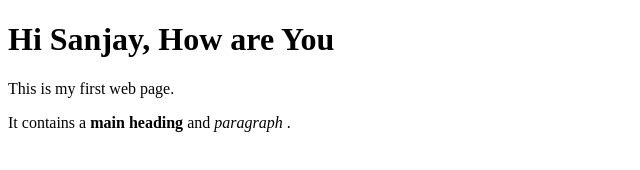
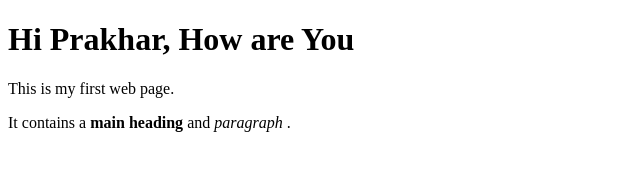
Before and after one commit to yudfgh/sanjayrepo, a plain HTML site: page index.html in a window 1280 px wide. Shown: the whole page, without its empty margins (0-640 px from the left). Drawn offline with Linux system fonts and the light colour scheme.

Commit message:
4th commit

```diff
--- a/index.html
+++ b/index.html
@@ -4,7 +4,7 @@
         <title>My web page</title>
     </head>
     <body>
-        <h1>Hi Sanjay, How are You</h1>
+        <h1>Hi Prakhar, How are You</h1>
         <p>This is my first web page.</p>
         <p>It contains a
              <strong>main heading</strong> and <em> paragraph </em>.
```
